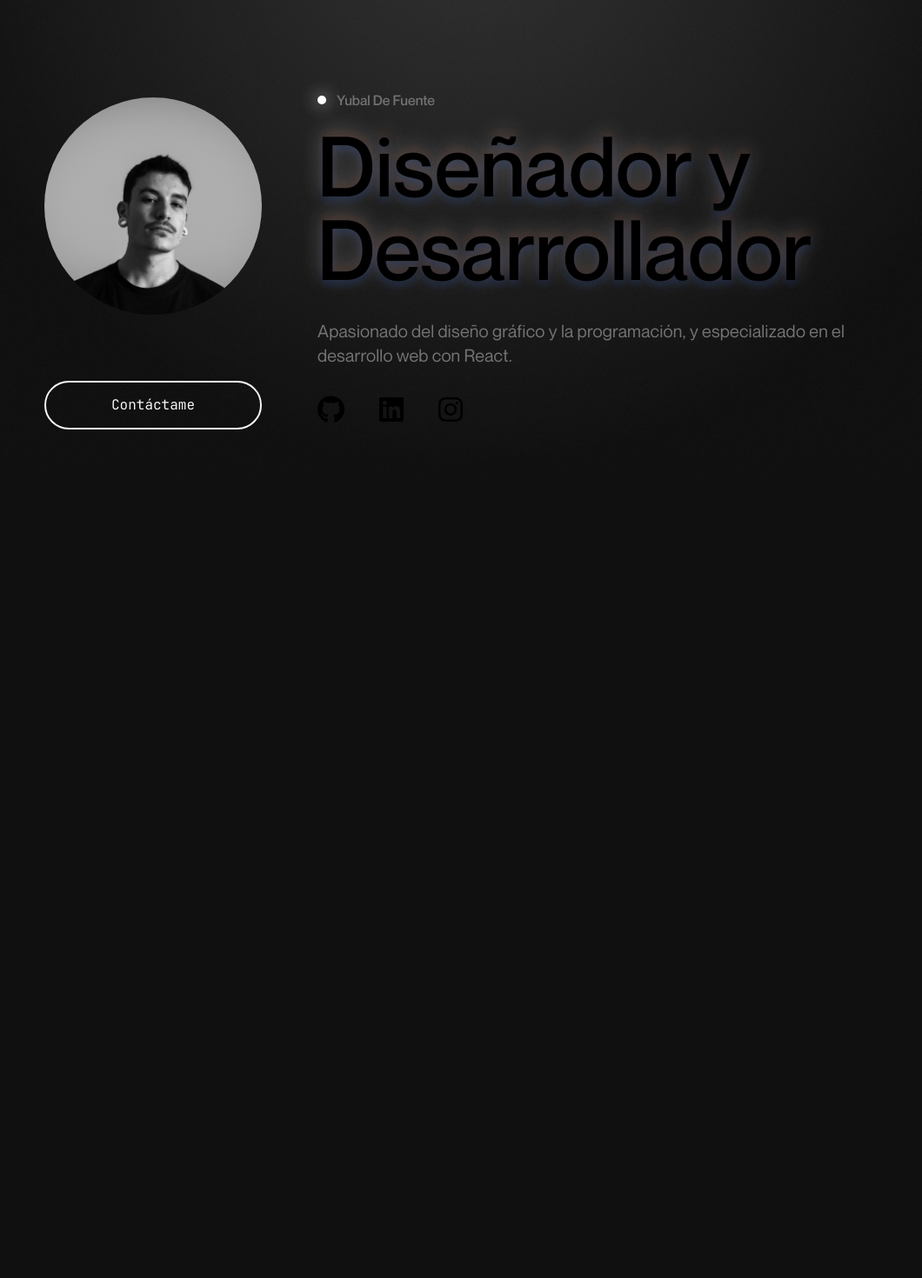
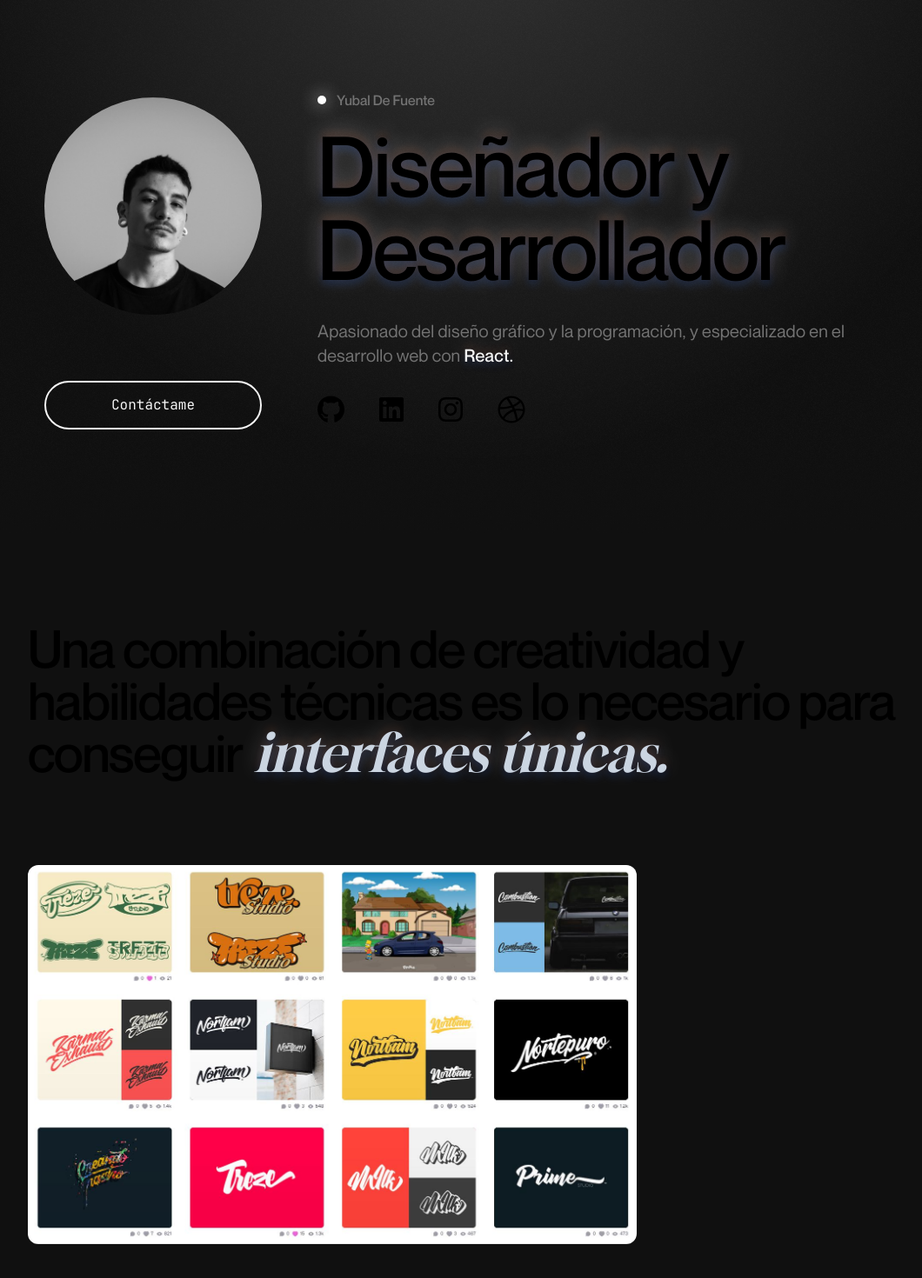
Before and after one commit to defu13/yubal-portfolio, a Next.js app: page / in a window 1280 px wide. Shown: the part 104-1574 px from the top of the page at 87% size, without its empty margins (96-1156 px from the left). After the commit the page ends 1535 px from the top, so only its background shows below. Built offline with nearby package versions, Linux system fonts and the light colour scheme.

Commit message:
añadido contenido y animaciones

```diff
--- a/app/globals.css
+++ b/app/globals.css
@@ -15,6 +15,12 @@
     --background-end-rgb: 255, 255, 255;
 }
 
+.text-gradient {
+    background: -webkit-linear-gradient(#ffffff, #333);
+    -webkit-background-clip: text;
+    -webkit-text-fill-color: transparent;
+}
+
 .hero-noise {
     z-index: -2;
     opacity: 0.2;
@@ -28,11 +34,7 @@
 
 .hero-fade {
     z-index: -1;
-    background-image: linear-gradient(
-        to bottom,
-        #10101000,
-        #101010 60%
-    );
+    background-image: linear-gradient(to bottom, #10101000, #101010 60%);
     flex-direction: column;
     align-items: center;
     height: 200px;
--- a/app/page.jsx
+++ b/app/page.jsx
@@ -2,48 +2,66 @@
 import Image from "next/image";
 import styles from "./Home.module.css";
 import profilePic from "../assets/images/rsz_fotoperfil_nueva-edit.jpg";
+import dribbblePic from "../assets/images/dribbble.jpg";
 import Magnetic from "@/src/components/Magnetic/Magnetic";
 import Floating from "@/src/components/Floating/Floating";
 import {
     faGithub,
     faLinkedin,
     faInstagram,
+    faDribbble,
 } from "@fortawesome/free-brands-svg-icons";
-import { motion, useScroll, useTransform } from "framer-motion";
-import { useRef } from "react";
+import { faArrowTrendUp } from "@fortawesome/free-solid-svg-icons";
+import {
+    AnimatePresence,
+    motion,
+    useScroll,
+    useTransform,
+} from "framer-motion";
+import { useRef, useState } from "react";
 import { FontAwesomeIcon } from "@fortawesome/react-fontawesome";
+import Link from "next/link";
 
 export default function Home() {
-    // const container = useRef();
-    // const { scrollYProgress } = useScroll({
-    //     target: container,
-    //     offset: ["start end", "end start"],
-    // });
-    // const direction = -1;
-    // const translateX = useTransform(
-    //     scrollYProgress,
-    //     [0, 1],
-    //     [1500 * direction, -1500 * direction]
-    // );
+    const [showOverlay, setShowOverlay] = useState(false);
+    const container = useRef();
+    const { scrollYProgress } = useScroll({
+        target: container,
+        offset: ["start end", "end start"],
+    });
+    const direction = 1;
+    const translateY = useTransform(
+        scrollYProgress,
+        [0, 1],
+        [150 * direction, -200 * direction]
+    );
+
     const socialButtons = [
-        { name: "github", link: "https://github.com/defu13", icon: faGithub },
+        {
+            name: "github",
+            link: "https://github.com/defu13",
+            icon: faGithub,
+            color: "#2dba4e",
+        },
         {
             name: "linkedin",
             link: "https://www.linkedin.com/in/y-defuente/",
             icon: faLinkedin,
+            color: "#0e76a8",
         },
         {
             name: "instagram",
             link: "https://www.instagram.com/treze.st/",
             icon: faInstagram,
+            color: "#E1306C",
+        },
+        {
+            name: "dribbble",
+            link: "https://dribbble.com/trezestudio",
+            icon: faDribbble,
+            color: "#f4588e",
         },
     ];
-
-    const hoverColors = {
-        github: "#2dba4e",
-        linkedin: "#0e76a8",
-        instagram: "#E1306C",
-    };
 
     return (
         <>
@@ -79,19 +97,22 @@ export default function Home() {
                                     Yubal De Fuente
                                 </p>
                             </div>
-                            <h1 className="sm:text-8xl text-6xl text-shadow-glow neuemontreal-medium">
+                            <h1 className="sm:text-8xl text-6xl text-shadow-glow neuemontreal-medium tracking-tight">
                                 Diseñador y Desarrollador
                             </h1>
                             <p className="text-xl neuemontreal-regular text-neutral-500">
                                 Apasionado del diseño gráfico y la programación,
-                                y especializado en el desarrollo web con React.
+                                y especializado en el desarrollo web con{" "}
+                                <span className="text-neutral-100 neuemontreal-medium text-shadow-glow">
+                                    React.
+                                </span>
                                 {/* <br />
                                 <br />
-                                La combinación de creatividad y habilidades
+                                Una combinación de creatividad y habilidades
                                 técnicas es ideal para la creación de soluciones
                                 innovadoras. */}
                             </p>
-                            <div className="flex gap-10 justify-center sm:justify-start">
+                            <div className="flex gap-10 justify-center sm:justify-start items-center">
                                 {socialButtons.map((button) => (
                                     <Magnetic
                                         key={button.name}
@@ -100,11 +121,9 @@ export default function Home() {
                                         <a href={button.link}>
                                             <motion.div
                                                 whileHover={{
-                                                    color: hoverColors[
-                                                        button.name
-                                                    ],
+                                                    color: button.color,
                                                 }}
-                                                transition={{duration: 0.2}}
+                                                transition={{ duration: 0.2 }}
                                             >
                                                 <FontAwesomeIcon
                                                     icon={button.icon}
@@ -117,15 +136,68 @@ export default function Home() {
                             </div>
                         </div>
                     </div>
-                    {/* <motion.p
-                    ref={container}
-                    style={{ x: translateX, left: "0", fontSize: "10rem" }}
-                    className="neuemontreal-medium relative italic"
-                >
-                    Yubal De Fuente
-                </motion.p> */}
                 </div>
-                <div style={{ height: "100vh" }}></div>
+                <section>
+                    <div className="flex flex-col p-5 gap-12">
+                        <div className="neuemontreal-medium text-6xl max-w-5xl text-left tracking-tight">
+                            Una combinación de creatividad y habilidades
+                            técnicas es lo necesario para conseguir
+                            <span className="gloock-regular italic text-shadow-glow text-slate-300 tracking-normal">
+                                &nbsp;interfaces únicas.
+                            </span>
+                        </div>
+                        <motion.div
+                            className="flex gap-8"
+                            ref={container}
+                            style={{
+                                y: translateY,
+                            }}
+                        >
+                            <Link href="/proyectos">
+                                <motion.div
+                                    className="relative"
+                                    onHoverStart={() => setShowOverlay(true)}
+                                    onHoverEnd={() => setShowOverlay(false)}
+                                >
+                                    <AnimatePresence>
+                                        {showOverlay && (
+                                            <motion.div
+                                                className="absolute inset-0 z-10 flex justify-center items-end"
+                                                initial={{ opacity: 0 }}
+                                                animate={{ opacity: 1 }}
+                                                exit={{ opacity: 0 }}
+                                            >
+                                                <motion.div
+                                                    className="flex z-20 gap-4 items-center text-2xl mb-14"
+                                                    initial={{ y: 20 }}
+                                                    animate={{ y: 0 }}
+                                                    exit={{ y: 20 }}
+                                                >
+                                                    <p className="neuemontreal-regular">
+                                                        Proyectos
+                                                    </p>
+                                                    <FontAwesomeIcon
+                                                        icon={faArrowTrendUp}
+                                                        width={25}
+                                                    />
+                                                </motion.div>
+                                                <div className="rounded-xl absolute inset-0 pointer-events-none w-full bg-gradient-to-t from-neutral-950 to-transparent to-90%" />
+                                            </motion.div>
+                                        )}
+                                    </AnimatePresence>
+                                    <Image
+                                        src={dribbblePic}
+                                        width={700}
+                                        alt="profile picture of author"
+                                        className="rounded-xl"
+                                    />
+                                </motion.div>
+                            </Link>
+
+                            <div></div>
+                        </motion.div>
+                    </div>
+                </section>
             </main>
             <div className="hero-fade"></div>
             <div className="hero-noise"></div>
--- a/src/components/Magnetic/Magnetic.jsx
+++ b/src/components/Magnetic/Magnetic.jsx
@@ -8,11 +8,11 @@ export default function Magnetic({ children, animationForce }) {
     useEffect(() => {
         const xTo = gsap.quickTo(magnetic.current, "x", {
             duration: 1,
-            ease: "elastic.out(1, 0.3)",
+            ease: "elastic.out(1.1, 0.3)",
         });
         const yTo = gsap.quickTo(magnetic.current, "y", {
             duration: 1,
-            ease: "elastic.out(1, 0.3)",
+            ease: "elastic.out(1.1, 0.3)",
         });
 
         magnetic.current.addEventListener("mousemove", (e) => {
```
Also changed, not shown: assets/images/dribbble.jpg (added).
